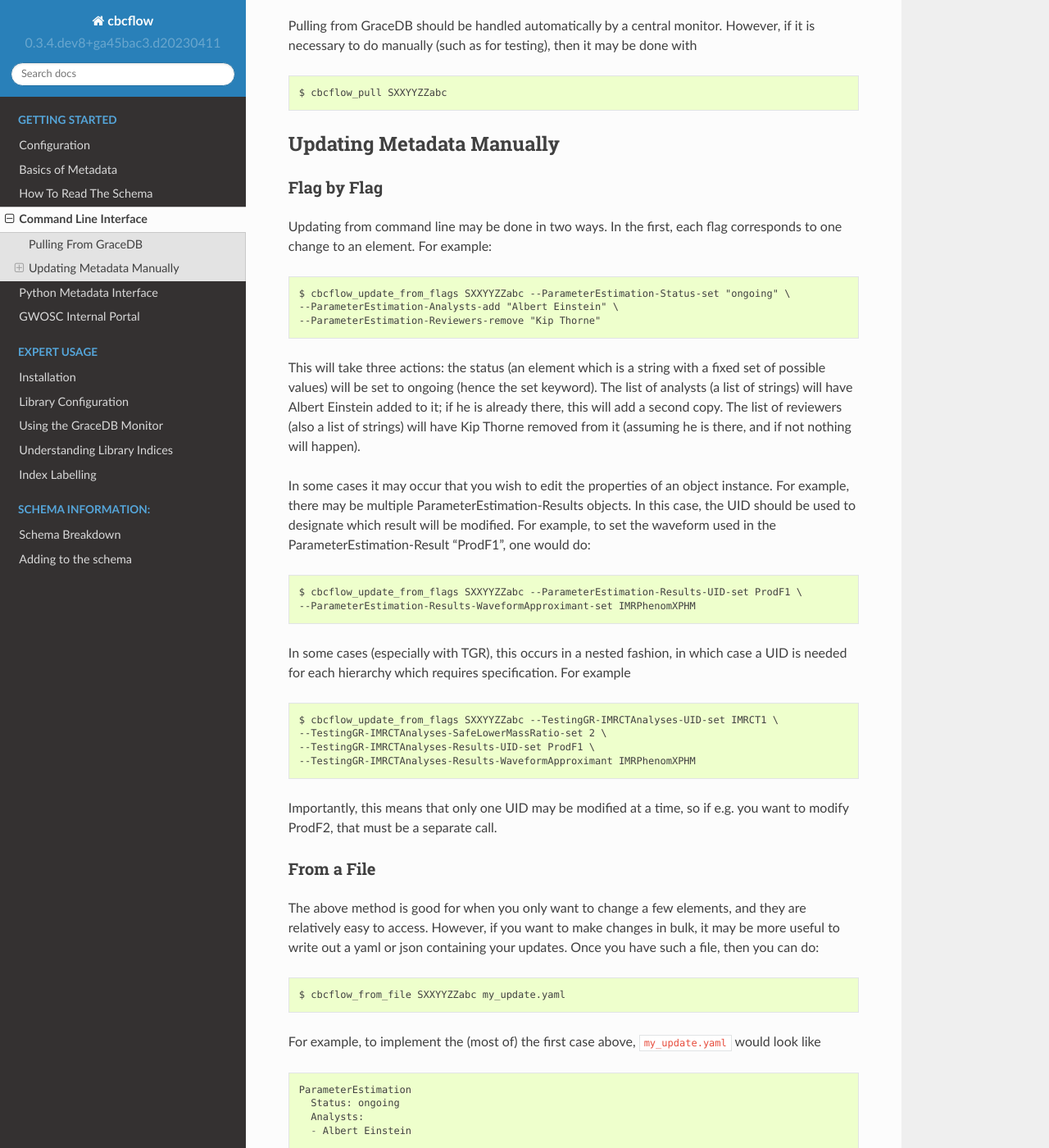
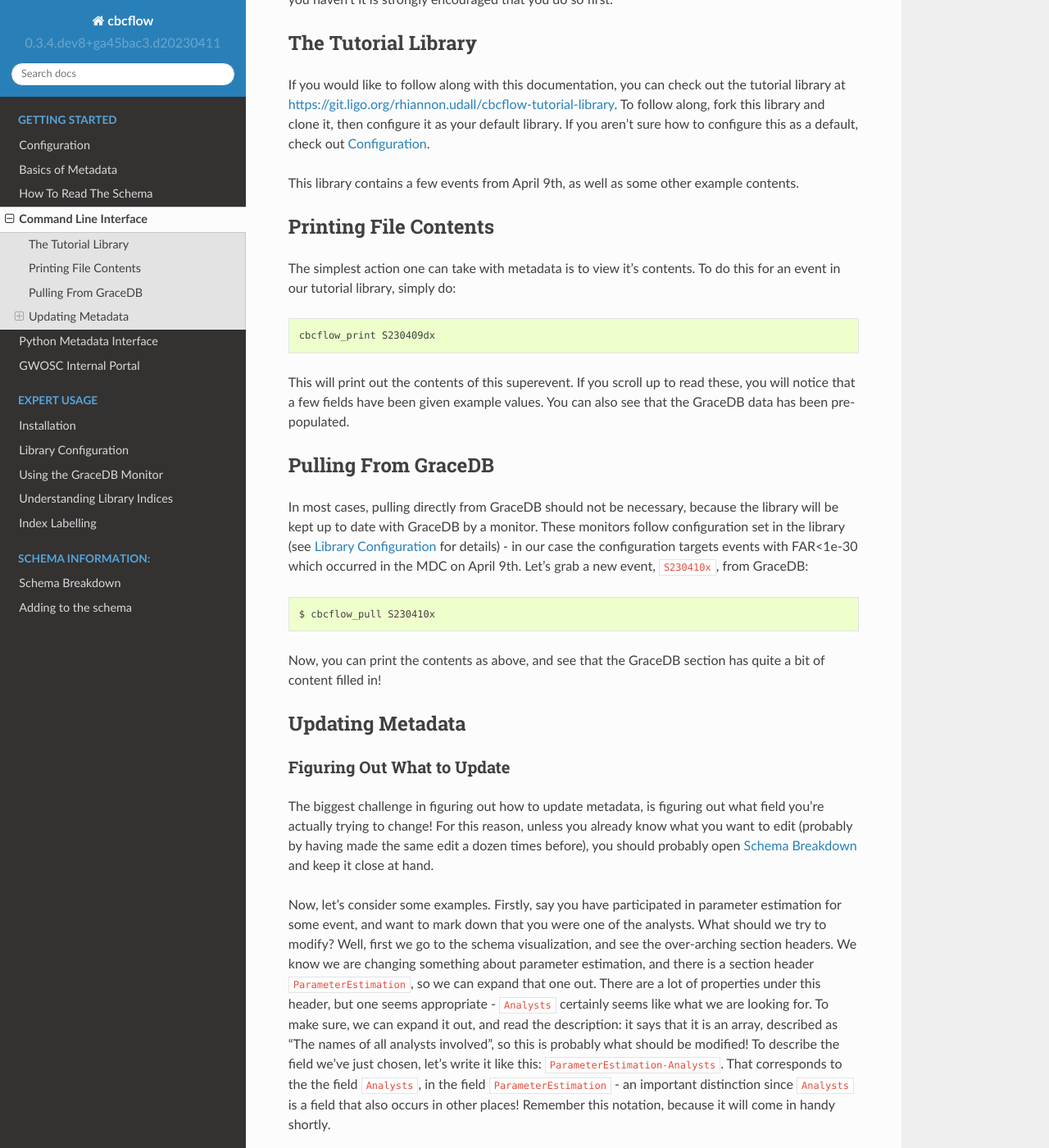
Before and after one commit to Rhiannon-Udall/cbcflow, a Sphinx documentation site: the page built from docs/source/updating-metadata-from-the-command-line.rst, in a window 1280 px wide and 1400 px high, scrolled down 341 px. Shown: the whole window at 82% size. Built offline with Sphinx 7.4.7 and the Read the Docs theme 2.0.0, drawn with Linux system fonts in a browser that asks for light colours; some of the changed text lies outside the part shown.

Commit message:
More documentation progress

```diff
--- a/docs/source/reading-the-schema.rst
+++ b/docs/source/reading-the-schema.rst
@@ -4,6 +4,8 @@ How To Read The Schema
 In order to use ``cbcflow`` effectively, it is critical to understand how to read the schema.
 This will go over how to do so, using a simple example schema.
 It will also discuss the core building blocks of the schema, and some details of how to interact with them.
+This page assumes you have already read :doc:`what-is-metadata` -
+if you haven't done so yet it is strongly advised that you read that first.
 
 Important Concepts
 ------------------
--- a/docs/source/updating-metadata-from-the-command-line.rst
+++ b/docs/source/updating-metadata-from-the-command-line.rst
@@ -9,69 +9,91 @@ These allow you to:
 * Update a metadata file by writing a file containing many changes
 This documentation will go over how to use each of those, and also provide an introduction to updating metadata in general.
 
+This page assumes that you have read :doc:`what-is-metadata` and :doc:`reading-the-schema` already -
+if you haven't it is strongly encouraged that you do so first.
 
+The Tutorial Library
+--------------------
 
+If you would like to follow along with this documentation, you can check out the tutorial library at
+https://git.ligo.org/rhiannon.udall/cbcflow-tutorial-library.
+To follow along, fork this library and clone it, then configure it as your default library.
+If you aren't sure how to configure this as a default, check out :doc:`configuration`.
 
+This library contains a few events from April 9th, as well as some other example contents.
 
+Printing File Contents
+----------------------
 
+The simplest action one can take with metadata is to view it's contents.
+To do this for an event in our tutorial library, simply do:
 
+.. code-block::
 
+  cbcflow_print S230409dx
 
-
-
-
-
-
-
+This will print out the contents of this superevent.
+If you scroll up to read these, you will notice that a few fields have been given example values.
+You can also see that the GraceDB data has been pre-populated.
 
 Pulling From GraceDB
 --------------------
 
-Pulling from GraceDB should be handled automatically by a central monitor.
-However, if it is necessary to do manually (such as for testing), then it may be done with
+In most cases, pulling directly from GraceDB should not be necessary, because the library will be kept up to date with GraceDB by a monitor.
+These monitors follow configuration set in the library (see :doc:`library-setup` for details) - in our case the configuration targets events with FAR<1e-30 which occurred in the MDC on April 9th.
+Let's grab a new event, ``S230410x``, from GraceDB:
 
 .. code-block::
 
-   $ cbcflow_pull SXXYYZZabc
+   $ cbcflow_pull S230410x
+
+Now, you can print the contents as above, and see that the GraceDB section has quite a bit of content filled in!
+
+Updating Metadata
+-----------------
+
+Figuring Out What to Update
+^^^^^^^^^^^^^^^^^^^^^^^^^^^
+
+The biggest challenge in figuring out how to update metadata, is figuring out what field you're actually trying to change!
+For this reason, unless you already know what you want to edit (probably by having made the same edit a dozen times before),
+you should probably open :doc:`schema-visualization` and keep it close at hand.
+
+Now, let's consider some examples.
+Firstly, say you have participated in parameter estimation for some event, and want to mark down that you were one of the analysts.
+What should we try to modify?
+Well, first we go to the schema visualization, and see the over-arching section headers.
+We know we are changing something about parameter estimation, and there is a section header ``ParameterEstimation``, so we can expand that one out.
+There are a lot of properties under this header, but one seems appropriate - ``Analysts`` certainly seems like what we are looking for.
+To make sure, we can expand it out, and read the description: it says that it is an array, described as "The names of all analysts involved", so this is probably what should be modified!
+To describe the field we've just chosen, let's write it like this: ``ParameterEstimation-Analysts``.
+That corresponds to the the field ``Analysts``, in the field ``ParameterEstimation`` - an important distinction since ``Analysts`` is a field that also occurs in other places!
+Remember this notation, because it will come in handy shortly.
+
+Now, lets say we want to do something a bit more complicated.
+Having done a parameter estimation analysis, we want to record some information about that analysis.
+Looking back at the ``ParameterEstimation`` section, we see there are a couple things with "Result" in their name.
+However, checking out the contents of ``IllustrativeResult`` and ``SkymapReleaseResult`` we see they are both just strings that name a certain result to use in some situation, which isn't quite right.
+In contrast, ``Results`` is a collection of ``PEResult`` objects, which seems more like what we are looking for.
+Let's take a moment to note that our path *so far* is ``ParameterEstimation-Results``.
+Now, ``Result`` objects have a lot of different elements, but one is marked as required, so lets start there.
+If you've read :doc:`reading-the-schema` this field should be familiar: it's the unique ID that identifies the result.
+We'll definitely want to set this, so let's mark down that ``ParameterEstimation-Results-UID`` is one of the paths we will want to modify.
+
+Now, we'll also want to change some other fields in this analysis too.
+Keep in mind that in order to specify *which analysis* we're talking about, we will need the UID path from before - we'll see how exactly to use it shortly.
+So, let's say we just want to record what waveform approximant we used, and where to find the result.
+Scrolling through the ``ParameterEstimation-Results``, we see ``WaveformApproximant``, which seems like an answer for the first.
+For the second, we also see the field ``ResultFile``, which is probably what we want for the second.
+Expanding it out though, this field also has sub-fields!
+However, this is actually another one our special cases: this is a ``LinkedFile``,
 
 
-Updating Metadata Manually
---------------------------
 
 Flag by Flag
 ^^^^^^^^^^^^
 
-Updating from command line may be done in two ways. In the first, each flag corresponds to one change to an element. For example:
 
-.. code-block::
-
-   $ cbcflow_update_from_flags SXXYYZZabc --ParameterEstimation-Status-set "ongoing" \
-   --ParameterEstimation-Analysts-add "Albert Einstein" \
-   --ParameterEstimation-Reviewers-remove "Kip Thorne"
-
-This will take three actions: the status (an element which is a string with a fixed set of possible values) will be set to ongoing (hence the set keyword).
-The list of analysts (a list of strings) will have Albert Einstein added to it; if he is already there, this will add a second copy.
-The list of reviewers (also a list of strings) will have Kip Thorne removed from it (assuming he is there, and if not nothing will happen).
-
-In some cases it may occur that you wish to edit the properties of an object instance. For example, there may be multiple ParameterEstimation-Results objects.
-In this case, the UID should be used to designate which result will be modified.
-For example, to set the waveform used in the ParameterEstimation-Result "ProdF1", one would do:
-
-.. code-block::
-
-   $ cbcflow_update_from_flags SXXYYZZabc --ParameterEstimation-Results-UID-set ProdF1 \
-   --ParameterEstimation-Results-WaveformApproximant-set IMRPhenomXPHM
-
-In some cases (especially with TGR), this occurs in a nested fashion, in which case a UID is needed for each hierarchy which requires specification. For example
-
-.. code-block::
-
-   $ cbcflow_update_from_flags SXXYYZZabc --TestingGR-IMRCTAnalyses-UID-set IMRCT1 \
-   --TestingGR-IMRCTAnalyses-SafeLowerMassRatio-set 2 \
-   --TestingGR-IMRCTAnalyses-Results-UID-set ProdF1 \
-   --TestingGR-IMRCTAnalyses-Results-WaveformApproximant IMRPhenomXPHM
-
-Importantly, this means that only one UID may be modified at a time, so if e.g. you want to modify ProdF2, that must be a separate call.
 
 From a File
 ^^^^^^^^^^^
```
Also changed, not shown: .gitlab-ci.yml.
